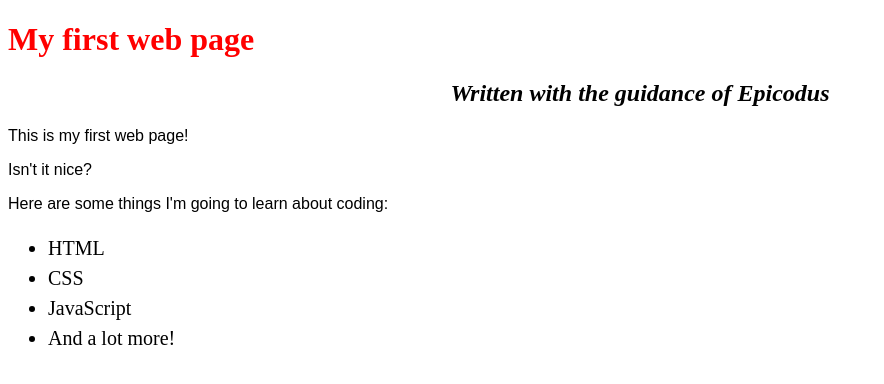
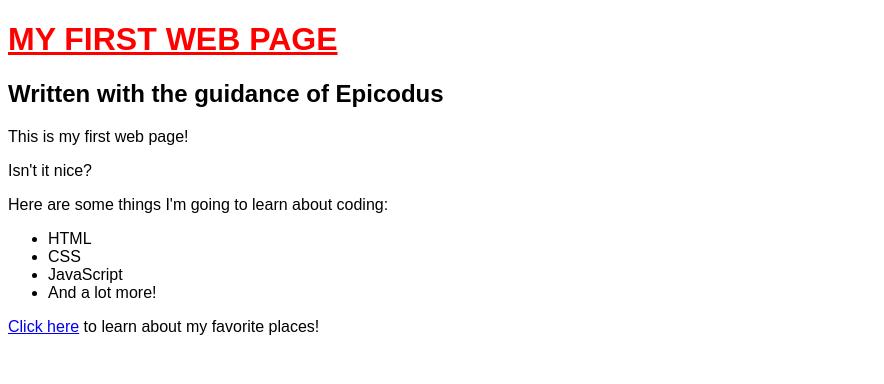
Before and after one commit to thekidnamedkd/my-first-webpage, a plain HTML site: page my-first-webpage.html in a window 1280 px wide. Shown: the whole page, without its empty margins (0-884 px from the left). Drawn offline with Linux system fonts and the light colour scheme.

Commit message:
add text style changes with CSS, create favorite-places.html, add tokyo img and link

```diff
--- a/css/styles.css
+++ b/css/styles.css
@@ -1,17 +1,34 @@
 h1 {
   color: #ff0000;
+  font-family: Arial, Helvetica, sans-serif;
+  font-style: normal;
+  text-decoration: underline;
+  font-weight: bold
 }
 
 h2 {
-  font-style: italic;
-  text-align: center;
+  color: #000000;
+  font-style: normal;
+  text-align: left;
+  font-family: Arial, Helvetica, sans-serif;
 }
 
 p {
-  font-family: sans-serif;
+  color: #000000;
+  font-style: normal;
+  text-align: left;
+  font-family: Arial, Helvetica, sans-serif;
 }
 
 ul {
-  font-size: 20px;
-  line-height: 30px;
+  color: #000000;
+  font-style: normal;
+  text-align: left;
+  font-family: Arial, Helvetica, sans-serif;
 }
+
+img {
+  border-radius: 8px;
+  height: 325px;
+  width: 500px;
+}
--- a/my-first-webpage.html
+++ b/my-first-webpage.html
@@ -5,7 +5,7 @@
     <title>Web page #1!</title>
   </head>
   <body>
-    <h1>My first web page</h1>
+    <h1>MY FIRST WEB PAGE</h1>
     <h2>Written with the guidance of Epicodus</h2>
 
     <p>This is my first web page!</p>
@@ -18,5 +18,6 @@
       <li>JavaScript</li>
       <li>And a lot more!</li>
     </ul>
+    <p><a href="favorite-places.html">Click here</a> to learn about my favorite places!</p>
   </body>
 </html>
```
Also changed, not shown: favorite-places.html (added, +11 -0 lines).
